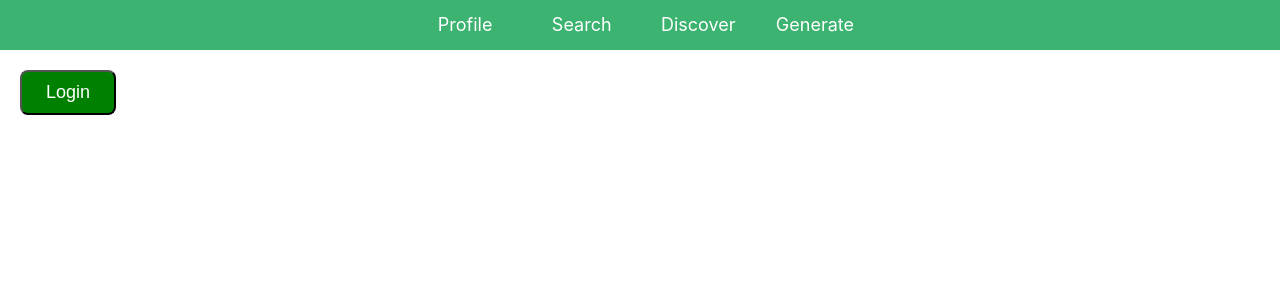
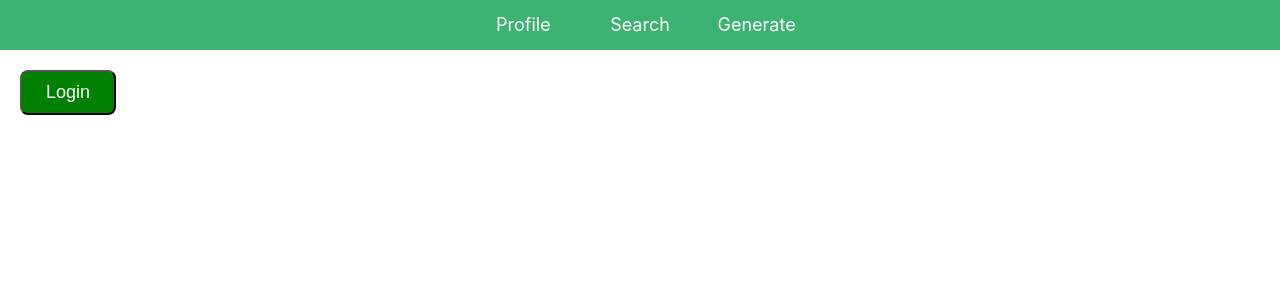
Before and after one commit to cyberw0lfe/spotifysidekick, a React app in the folder client/: page / in a window 1280 px wide. Shown: the top 300 px of the page. Built offline with nearby package versions, Linux system fonts and the light colour scheme.

Commit message:
remove discover from header

```diff
--- a/client/src/components/common/Header.jsx
+++ b/client/src/components/common/Header.jsx
@@ -16,7 +16,6 @@ export default () => (
   <div id='header'>
     <a href='/profile' className='col-1 col-s-1'>Profile</a>
     <a href='/search' className='col-1 col-s-1'>Search</a>
-    <a href='/discover' className='col-1 col-s-1'>Discover</a>
     <a href='/generate' className='col-1 col-s-1'>Generate</a>
     {authHeader}
   </div>
```
